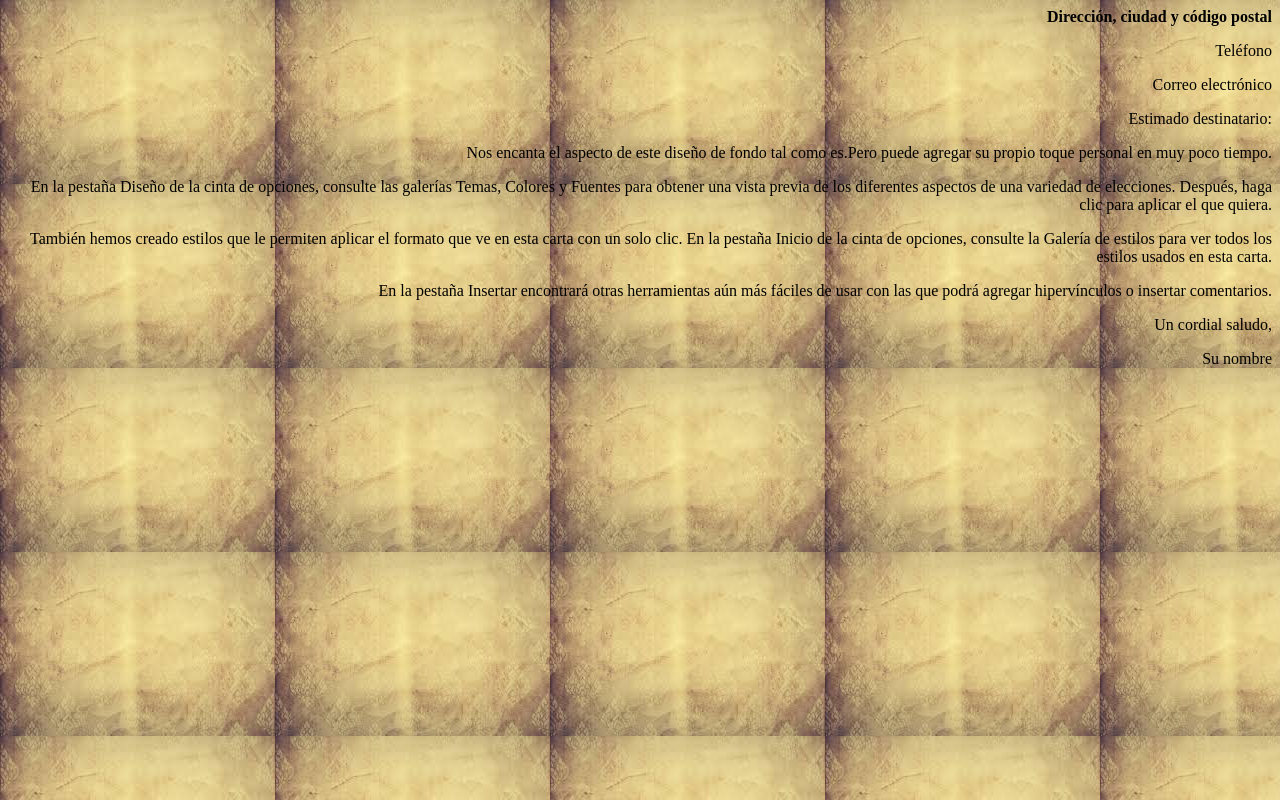
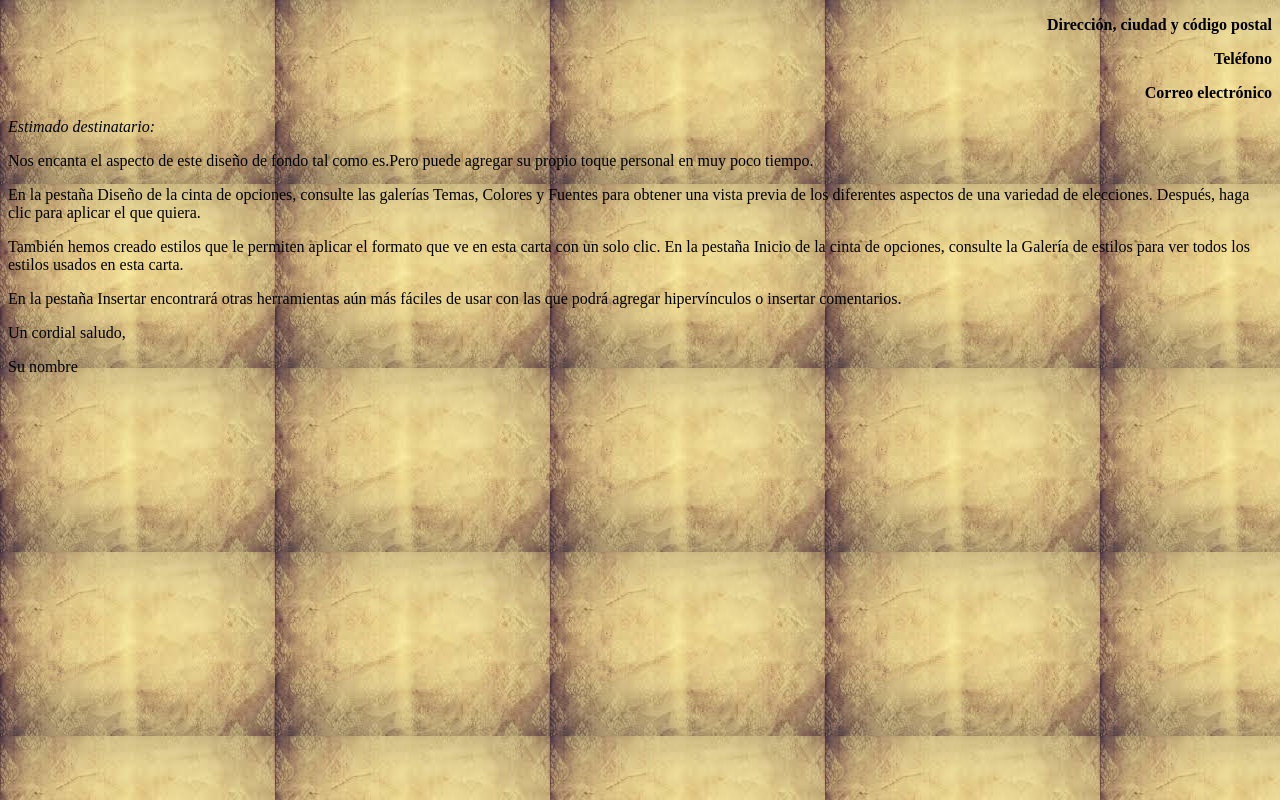
Before and after one commit to elena9207/aprendizaje-html, a plain HTML site: page carta.html in a window 1280 px wide. Drawn offline with Linux system fonts and the light colour scheme.

Commit message:
Update carta.html

```diff
--- a/carta.html
+++ b/carta.html
@@ -8,13 +8,15 @@
 
     </head>
 
-    <body background="fondo carta.jpg"
+    <body background="fondo carta.jpg">
+
+        <div>
 
             <p align="right" ><b>Dirección, ciudad y código postal</b></p>
-            <p align="right" >Teléfono</p>
-            <p align="right" >Correo electrónico</p>
+            <p align="right" ><b>Teléfono</b></p>
+            <p align="right" ><b>Correo electrónico</b></p>
 
-            <p>Estimado destinatario:</p>
+            <p><i>Estimado destinatario:</i></p>
 
             <p>Nos encanta el aspecto de este diseño de fondo tal como es.Pero puede agregar su propio toque personal en muy poco tiempo.</p>
 
@@ -25,10 +27,10 @@
             <p>En la pestaña Insertar encontrará otras herramientas aún más fáciles de usar con las que podrá agregar hipervínculos o insertar comentarios.</p>
 
             <p>Un cordial saludo,</p>
-
+            <nbsp>
             <p>Su nombre</p>
 
-        </table>
+        </div>
 
     </body>
 </html>
```
